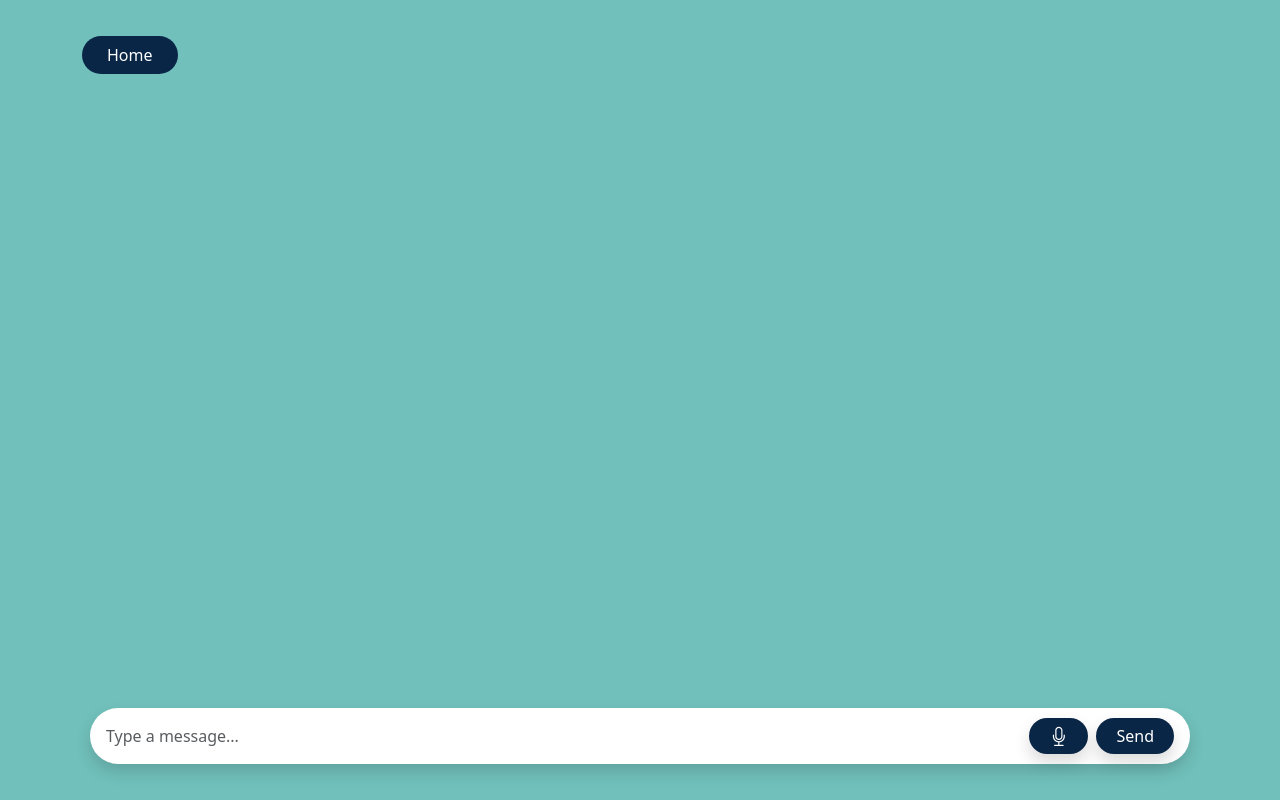
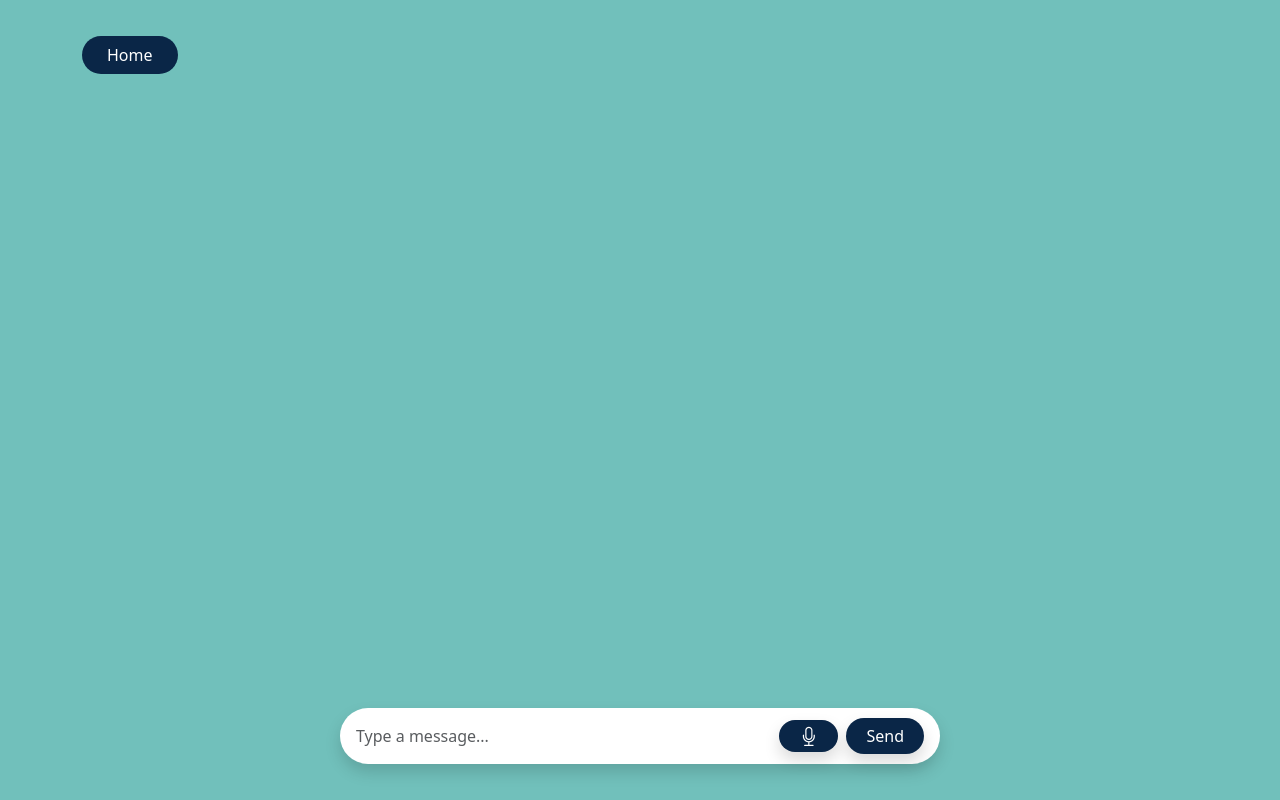
Before and after one commit to Migara1212/migara-s-chat-bot, a React (Create React App) app: page /chat in a window 1280 px wide. Built offline with nearby package versions, Linux system fonts and the light colour scheme.

Commit message:
Updated ChatPage33r

```diff
--- a/src/components/ChatInput.js
+++ b/src/components/ChatInput.js
@@ -43,16 +43,18 @@ function ChatInput({ onSend, enableVoice = false }) {
   return (
     <div className="d-flex justify-content-center px-2">
       <div
-        className="d-flex flex-column flex-sm-row flex-grow-1 align-items-center gap-2 px-3 py-2 shadow rounded-pill"
-        style={{ maxWidth: "100%", backgroundColor: "#ffffff" }}
+        className="d-flex flex-grow-1 align-items-center gap-2 px-3 py-2 shadow rounded-pill"
+        style={{
+          maxWidth: "600px",
+          backgroundColor: "#ffffff",
+        }}
       >
         <input
           type="text"
-          className="form-control flex-grow-1 border-0 shadow-none"
+          className="form-control border-0 shadow-none"
           style={{
             backgroundColor: "transparent",
             padding: "8px 0",
-            minWidth: 0,
           }}
           value={input}
           onChange={(e) => setInput(e.target.value)}
@@ -60,7 +62,7 @@ function ChatInput({ onSend, enableVoice = false }) {
           placeholder="Type a message..."
         />
 
-        <div className="d-flex gap-2 mt-2 mt-sm-0">
+        {/* Voice Button - Styled like Send */}
         {enableVoice && (
           <button
             onClick={handleVoiceInput}
@@ -69,7 +71,6 @@ function ChatInput({ onSend, enableVoice = false }) {
               backgroundColor: "#0A2647",
               borderRadius: "30px",
               padding: "6px 20px",
-                fontSize: "1rem",
               transition: "background-color 0.3s ease",
             }}
             onMouseOver={(e) =>
@@ -82,11 +83,16 @@ function ChatInput({ onSend, enableVoice = false }) {
           >
             <i
               className={`bi ${isListening ? "bi-mic-fill" : "bi-mic"}`}
-                style={{ fontSize: "1.2rem", display: "block", lineHeight: 1 }}
+              style={{
+                fontSize: "1.2rem",
+                display: "block",
+                lineHeight: 1,
+              }}
             ></i>
           </button>
         )}
 
+        {/* Send Button */}
         <button
           className="btn text-white border-0 shadow"
           style={{
@@ -96,16 +102,11 @@ function ChatInput({ onSend, enableVoice = false }) {
             transition: "background-color 0.3s ease",
           }}
           onClick={handleSend}
-            onMouseOver={(e) =>
-              (e.currentTarget.style.backgroundColor = "#144272")
-            }
-            onMouseOut={(e) =>
-              (e.currentTarget.style.backgroundColor = "#0A2647")
-            }
+          onMouseOver={(e) => (e.target.style.backgroundColor = "#144272")}
+          onMouseOut={(e) => (e.target.style.backgroundColor = "#0A2647")}
         >
           Send
         </button>
-        </div>
       </div>
     </div>
   );
```
Lines whose indentation alone changed are shown as unchanged.
